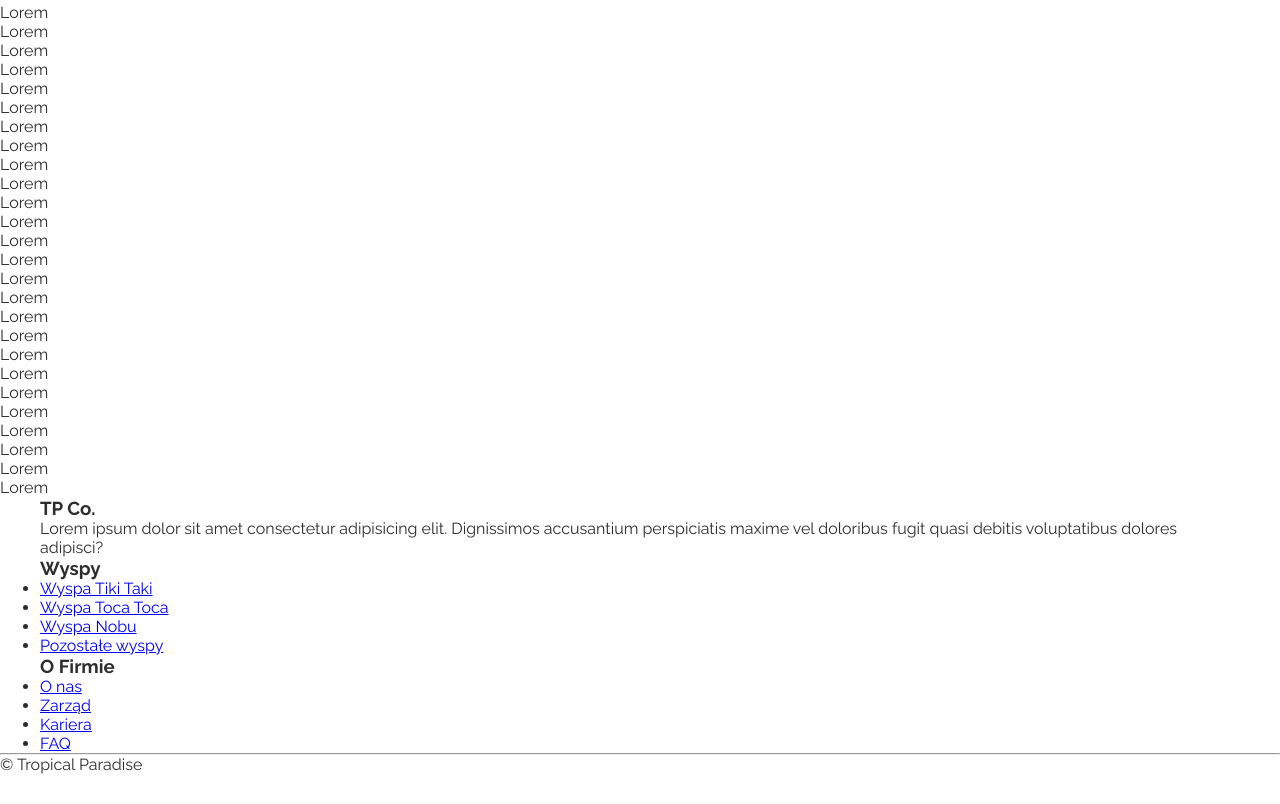
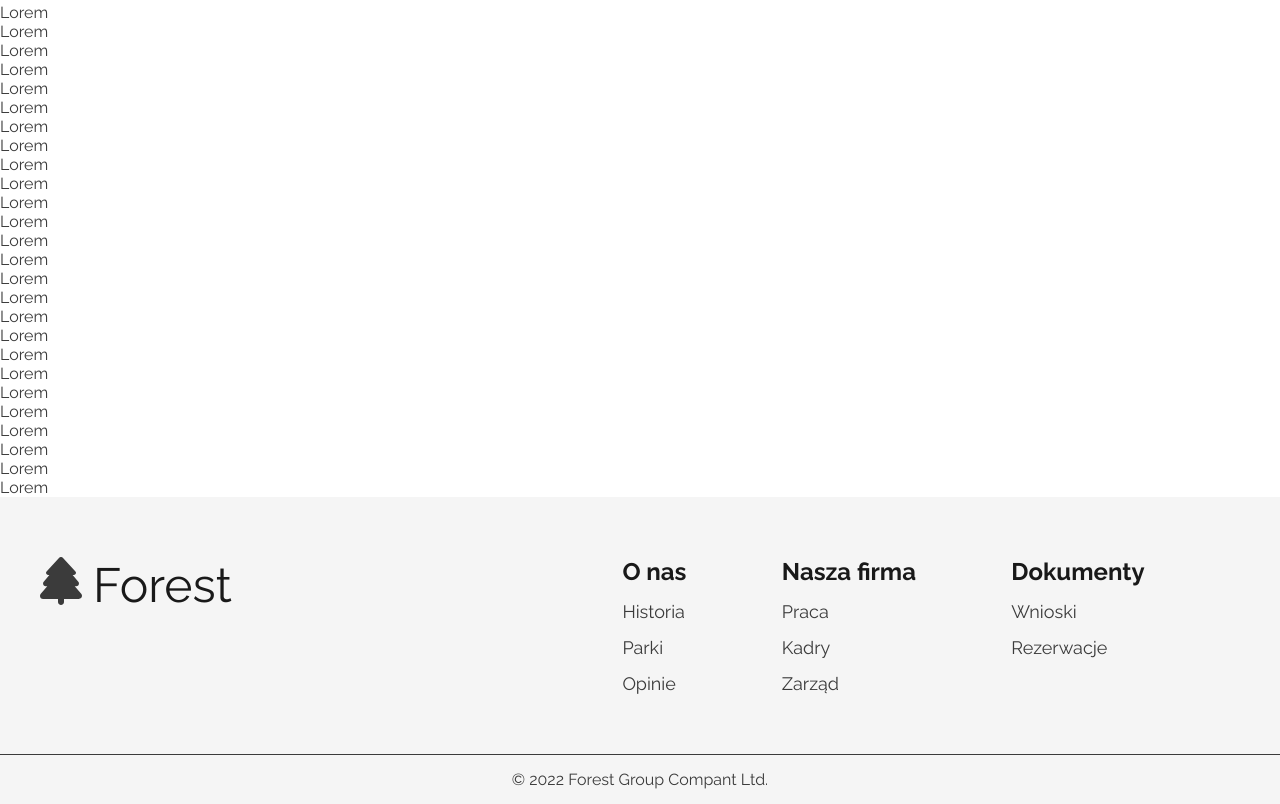
Before and after one commit to kamil713/forest-website, a website: page index.html in a window 1280 px wide. Shown: the part 1623-2427 px from the top of the page. Before the commit the page ends 2397 px from the top, so only its background shows below. Drawn offline with Linux system fonts and the light colour scheme.

Commit message:
feat: added footer

```diff
--- a/index.html
+++ b/index.html
@@ -171,42 +171,36 @@
   <footer class="footer">
   <div class="wrapper">
     <div class="footer__boxes">
-      <div class="footer__box">
-        <h3 class="footer__box-title"> <i class="fas fa-kiwi-bird"></i> TP Co.</h3>
-        <p>Lorem ipsum dolor sit amet consectetur adipisicing elit. Dignissimos accusantium perspiciatis maxime vel
-          doloribus fugit quasi debitis voluptatibus dolores adipisci?</p>
-        <div class="footer__box-social">
-          <a href="#" class="footer__box-link"><i class="fab fa-twitter-square"></i></a>
-          <a href="#" class="footer__box-link"><i class="fab fa-facebook-square"></i></a>
-          <a href="#" class="footer__box-link"><i class="fab fa-instagram"></i></a>
-        </div>
+      <div class="footer__box box-first">
+        <h3 class="footer__box-title"> <i class="footer__box-logo"></i> Forest</h3>
       </div>
-      <div class="footer__box footer__box-desktop">
-        <h3 class="footer__box-title">Wyspy</h3>
+      <div class="footer__box box-second">
+        <h3 class="footer__box-title">O nas</h3>
         <ul class="footer__box-list">
-          <li class="footer__box-list-item"><a href="#">Wyspa Tiki Taki</a></li>
-          <li class="footer__box-list-item"><a href="#">Wyspa Toca Toca</a></li>
-          <li class="footer__box-list-item"><a href="#">Wyspa Nobu</a></li>
-          <li class="footer__box-list-item"><a href="#">Pozostałe wyspy</a></li>
+          <li class="footer__box-list-item"><a href="#">Historia</a></li>
+          <li class="footer__box-list-item"><a href="#">Parki</a></li>
+          <li class="footer__box-list-item"><a href="#">Opinie</a></li>
         </ul>
       </div>
-      <div class="footer__box footer__box-desktop">
-        <h3 class="footer__box-title">O Firmie</h3>
+      <div class="footer__box box-third">
+        <h3 class="footer__box-title">Nasza firma</h3>
         <ul class="footer__box-list">
-          <li class="footer__box-list-item"><a href="#">O nas</a></li>
+          <li class="footer__box-list-item"><a href="#">Praca</a></li>
+          <li class="footer__box-list-item"><a href="#">Kadry</a></li>
           <li class="footer__box-list-item"><a href="#">Zarząd</a></li>
-          <li class="footer__box-list-item"><a href="#">Kariera</a></li>
-          <li class="footer__box-list-item"><a href="#">FAQ</a></li>
+        </ul>
+      </div>
+      <div class="footer__box box-fourth">
+        <h3 class="footer__box-title">Dokumenty</h3>
+        <ul class="footer__box-list">
+          <li class="footer__box-list-item"><a href="#">Wnioski</a></li>
+          <li class="footer__box-list-item"><a href="#">Rezerwacje</a></li>
         </ul>
       </div>
     </div>
   </div>
-  <hr>
-  <p class="footer__bottom-text"> &copy; <span class="footer__year"></span> Tropical Paradise </p>
+  <p class="footer__bottom-text"> &copy; <span class="footer__year"></span> Forest Group Compant Ltd. </p>
 </footer>
-
-
-
 
   <script src="dist/js/main.min.js"></script>
 </body>
--- a/src/js/main.js
+++ b/src/js/main.js
@@ -14,6 +14,7 @@ let $navigationLogo; // live above but selected home item ?????
 let $navBtn;
 let $navMobile;
 let $allNavItems;
+let $footerYear;
 
 const main = () => {
 	prepareDOMElements();
@@ -26,6 +27,7 @@ const prepareDOMElements = () => {
 	$navBtn = document.querySelector('.hamburger');
 	$navMobile = document.querySelector('.mobile');
 	$allNavItems = document.querySelectorAll('.item--mobile');
+	$footerYear = document.querySelector('.footer__year');
 }
 
 const prepareDOMEvents = () => {
@@ -80,4 +82,14 @@ const deleteAnimation = () => {
 
 
 
-document.addEventListener('DOMContentLoaded', main);
+
+
+const handleCurrentYear = () => {
+	const year = new Date().getFullYear();
+	$footerYear.innerText = year;
+};
+
+document.addEventListener('DOMContentLoaded', function () {
+	main();
+	handleCurrentYear();
+});
--- a/src/sass/_colors.scss
+++ b/src/sass/_colors.scss
@@ -1,10 +1,10 @@
 $white: rgb(255, 255, 255); // #fff
-$light-white: rgb(246, 218, 218);
+$light-white: rgb(245, 245, 245);
 $pure-white: rgb(216, 216, 216);
 $gold: #d6c78e;
 $darkgold: #9b9165;
 $red: #a01c35;
-$dark: rgb(45, 45, 45); // #232323
+$dark: rgb(59, 59, 59); // #232323
 $darker: rgb(25, 25, 25); // #191919
 
 // w colorsach nie musze dawac roota bo nie bd korzystac z roota chyba
--- a/src/sass/_large.scss
+++ b/src/sass/_large.scss
@@ -6,8 +6,6 @@
 	/* NAV */
 	.nav {
 		.wrapper {
-
-
 			display: grid;
 			grid-template-columns: repeat(10, 12rem);
 
@@ -88,4 +86,50 @@
 			}
 		}
 	}
+
+	// FOOTER
+	.footer {
+		&__boxes {
+			padding: 6rem 0rem;
+
+			.footer__box {
+				&-title {
+					font-size: 2.4rem;
 				}
+
+				&-list {
+					margin-top: 1.5rem;
+
+					&-item {
+						margin-top: 1.5rem;
+
+						a {
+							font-size: 1.8rem;
+						}
+					}
+				}
+			}
+
+			:nth-child(1) {
+				.footer__box-title {
+					font-size: 4.8rem;
+
+					.footer__box-logo {
+						width: 4.8rem;
+						height: 4.8rem;
+					}
+				}
+			}
+
+			.box-second {
+        margin-left: 20rem;
+			}
+		}
+
+		&__bottom-text {
+			padding: 1.5rem 0;
+			border-top: 1px solid $dark;
+			text-align: center;
+		}
+	}
+}
--- a/src/sass/_medium.scss
+++ b/src/sass/_medium.scss
@@ -17,4 +17,65 @@
       }
 		}
 	}
+
+  	// FOOTER
+	.footer {
+		&__boxes {
+			grid-template-columns: repeat(5, auto);
+      padding: 4.5rem 0rem;
+
+      .footer__box {
+        &-title {
+					font-size: 2.2rem;
+				}
+
+				&-list {
+					margin-top: 1.3rem;
+
+					&-item {
+						margin-top: 1.3rem;
+
+						a {
+							font-size: 1.7rem;
+						}
+					}
+				}
+      }
+
+			.box-third,
+			.box-fourth {
+        margin-top: 0;
+			}
+
+      :nth-child(1) {
+        .footer__box-title {
+          font-size: 4rem;
+
+          .footer__box-logo {
+            width: 4rem;
+            height: 4rem;
+          }
+        }
+      }
+
+      .box-second {
+        grid-column-start: 3;
+        grid-column-end: 4;
+      }
+
+      .box-third {
+        grid-column-start: 4;
+        grid-column-end: 5;
+      }
+
+      .box-fourth {
+        grid-column-start: 5;
+        grid-column-end: 6;
+      }
+
+      .box-second {
+        margin-left: 10rem;
+			}
+		}
+	}
 }
--- a/src/sass/_small.scss
+++ b/src/sass/_small.scss
@@ -22,4 +22,37 @@
 			}
 		}
 	}
+
+	// FOOTER
+	.footer {
+		&__boxes {
+			grid-template-columns: repeat(2, auto);
+			padding: 3rem 0;
+
+			.footer__box {
+				margin-top: 0;
+
+				&-title {
+					font-size: 2rem;
+				}
+
+				&-list {
+					margin-top: 1.2rem;
+
+					&-item {
+						margin-top: 1.2rem;
+
+						a {
+							font-size: 1.6rem;
+						}
+					}
+				}
+			}
+
+			.box-third,
+			.box-fourth {
+				margin-top: 1.5rem;
+			}
+		}
+	}
 }
--- a/src/sass/main.scss
+++ b/src/sass/main.scss
@@ -38,9 +38,9 @@ body {
 	top: 0;
 	height: 8rem;
 	width: 100%;
-	background-color: $white;
+	background-color: $light-white;
 	display: flex;
-	border-bottom: 1px solid $darker;
+	border-bottom: 1px solid $dark;
 	z-index: 1;
 
 	.hamburger {
@@ -164,8 +164,94 @@ body {
 }
 
 // FOOTER
+.footer {
+	background-color: $light-white;
 
+	&__boxes {
+		display: grid;
+		padding: 3rem 1.5rem;
+
+		.footer__box {
+			margin-top: 1.5rem;
+
+			&-title {
+				color: $darker;
+			}
+
+			&-list {
+				margin-top: 0.8rem;
+
+				&-item {
+					margin-top: 1rem;
+					list-style: none;
+
+					a {
+						color: $dark;
+						text-decoration: none;
+						cursor: pointer;
+
+						&:hover {
+							color: $darker;
+						}
+					}
+				}
+			}
+		}
+
+		:nth-child(1) {
+			display: flex;
+			justify-content: flex-start;
+			align-items: flex-start;
+			text-decoration: none;
+			margin-top: 0;
+
+			.footer__box-title {
+				font-weight: 400;
+				font-size: 3.2rem;
+				color: $darker;
+
+				.footer__box-logo {
+					mask: url('/dist/img/treeSvg.svg') no-repeat;
+					background: $dark;
+					width: 3.2rem;
+					height: 3.2rem;
+					margin-right: 0.5rem;
+				}
+			}
+		}
+	}
+
+	&__bottom-text {
+		padding: 1.5rem 0;
+		border-top: 1px solid $dark;
+		text-align: center
+	}
+}
 
 @import './small';
 @import './medium';
 @import './large';
+
+
+// :nth-child(2) {
+// 	grid-column-start: 3;
+// 	grid-column-end: 4;
+// }
+
+// :nth-child(3) {
+// 	grid-column-start: 4;
+// 	grid-column-end: 5;
+// }
+
+// :nth-child(4) {
+// 	grid-column-start: 5;
+// 	grid-column-end: 6;
+// }
+
+// :nth-child(2),
+// :nth-child(3),
+// :nth-child(4) {
+// 	display: flex;
+// 	flex-direction: column;
+// 	align-items: center;
+// }
```
Also changed, not shown: dist/css/main.min.css, dist/js/main.min.js, 2 other files. Lines whose indentation alone changed are shown as unchanged.
